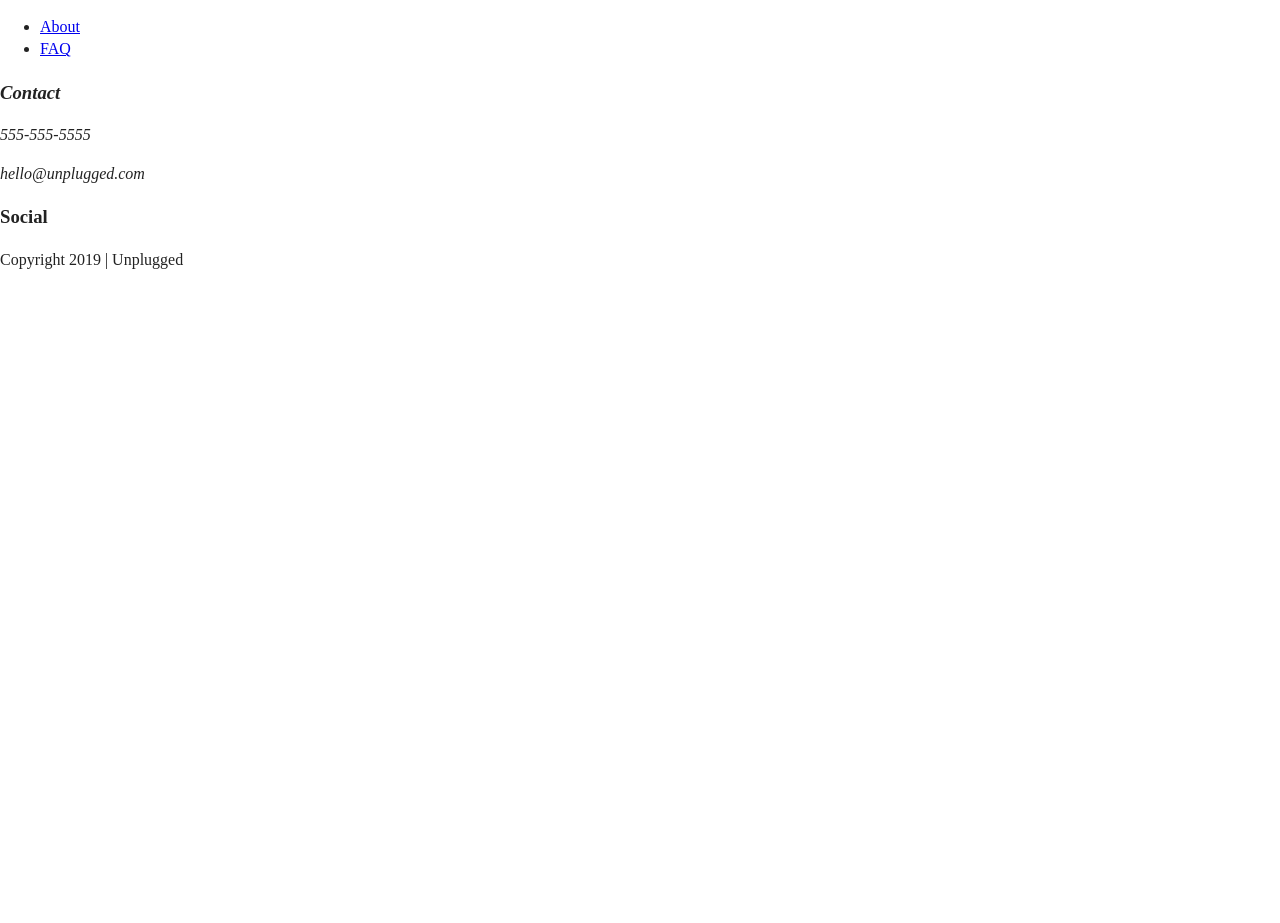
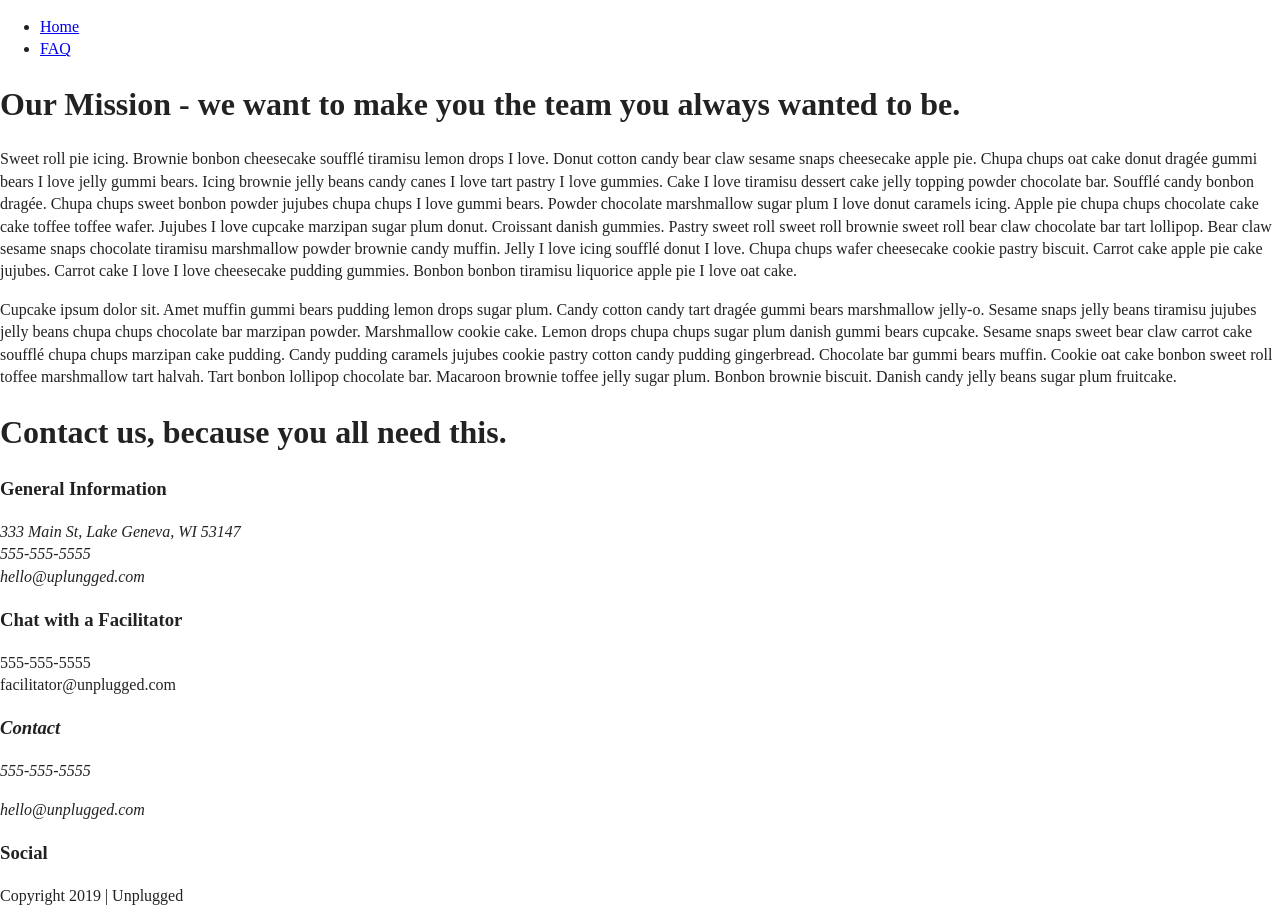
Before and after one commit to tefisaravia/unplugged-retreat, a website: page about/index.html in a window 1280 px wide. Before the commit the page ends 800 px from the top, so only its background shows below. Drawn offline with Linux system fonts and the light colour scheme.

Commit message:
created about page

```diff
--- a/about/index.html
+++ b/about/index.html
@@ -24,7 +24,7 @@
 
 <body>
 
-   <!-- About Page -->
+  <!-- About Page -->
   <!-- Header section -->
   <header>
     <div class="content-wrapper">
@@ -32,12 +32,58 @@
       <div class="header-divider"></div>
         <nav>
           <ul>
-            <li><a href="about/index.html" target="_blank">About</a></li>
-            <li><a href="faq/index.html" target="_blank">FAQ</a></li>
+            <li><a href="../index.html">Home</a></li>
+            <li><a href="faq/index.html">FAQ</a></li>
           </ul>
         </nav>
     </div>
   </header>
+
+   <!-- Main Page -->
+  <main>
+   <!-- Mission Section -->
+    <section class="mission">
+      <div class="content-wrapper">
+        <div class="mission-content">
+          <h1>Our Mission - we want to make you the team you always wanted to be.</h1>
+          <p>Sweet roll pie icing. Brownie bonbon cheesecake soufflé tiramisu lemon drops I love. Donut cotton candy bear claw sesame snaps cheesecake apple pie. Chupa chups oat cake donut dragée gummi bears I love jelly gummi bears.
+            Icing brownie jelly beans candy canes I love tart pastry I love gummies. Cake I love tiramisu dessert cake jelly topping powder chocolate bar. Soufflé candy bonbon dragée.
+            Chupa chups sweet bonbon powder jujubes chupa chups I love gummi bears. Powder chocolate marshmallow sugar plum I love donut caramels icing. Apple pie chupa chups chocolate cake cake toffee toffee wafer. Jujubes I love cupcake marzipan sugar plum donut.
+            Croissant danish gummies. Pastry sweet roll sweet roll brownie sweet roll bear claw chocolate bar tart lollipop. Bear claw sesame snaps chocolate tiramisu marshmallow powder brownie candy muffin. Jelly I love icing soufflé donut I love.
+            Chupa chups wafer cheesecake cookie pastry biscuit. Carrot cake apple pie cake jujubes. Carrot cake I love I love cheesecake pudding gummies. Bonbon bonbon tiramisu liquorice apple pie I love oat cake.</p>
+          <p>Cupcake ipsum dolor sit. Amet muffin gummi bears pudding lemon drops sugar plum. Candy cotton candy tart dragée gummi bears marshmallow jelly-o. Sesame snaps jelly beans tiramisu jujubes jelly beans chupa chups chocolate bar marzipan powder. Marshmallow cookie cake. Lemon drops chupa chups sugar plum danish gummi bears cupcake. Sesame snaps sweet bear claw carrot cake soufflé chupa chups marzipan cake pudding. Candy pudding caramels jujubes cookie pastry cotton candy pudding gingerbread. Chocolate bar gummi bears muffin. Cookie oat cake bonbon sweet roll toffee marshmallow tart halvah. Tart bonbon lollipop chocolate bar. Macaroon brownie toffee jelly sugar plum. Bonbon brownie biscuit. Danish candy jelly beans sugar plum fruitcake.</p>
+        </div>
+      </div>
+    </section>
+
+     <!-- Map Section -->
+
+    <section class="map">
+      <figure>
+
+      </figure>
+    </section>
+
+      <!-- Contact Section -->
+    <section class=contact-section>
+        <div class="content-wrapper">
+          <h1>Contact us, because you all need this.</h1>
+          <div class="general-info">
+            <h3>General Information</h3>
+            <address>
+              333 Main St, Lake Geneva, WI 53147 <br>
+              555-555-5555 <br>
+              hello@uplungged.com
+            </address>
+          </div>
+          <div class="facilitator-contact">
+            <h3>Chat with a Facilitator</h3>
+            <p>555-555-5555 <br> facilitator@unplugged.com</p>
+          </div>
+        </div>
+
+    </section>
+  </main>
   <!-- Footer Section -->
   <footer>
     <div class="content-wrapper">
```
Also changed, not shown: faq/index.html (+2 -2 lines), index.html (+3 -3 lines).
